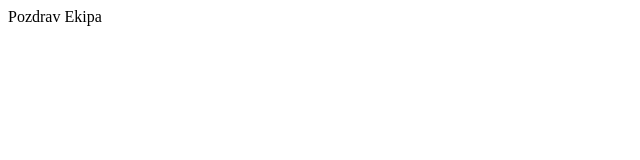
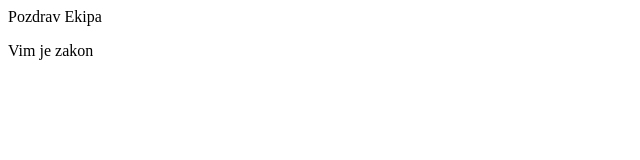
Before and after one commit to Snjezana007/noviRepo-1, a plain HTML site: page index.html in a window 1280 px wide. Shown: the full height of the page, 0-640 px from the left. Drawn offline with Linux system fonts and the light colour scheme.

Commit message:
third commit

```diff
--- a/index.html
+++ b/index.html
@@ -1 +1,2 @@
 <p>Pozdrav Ekipa</p>
+<p>Vim je zakon</p>
```
